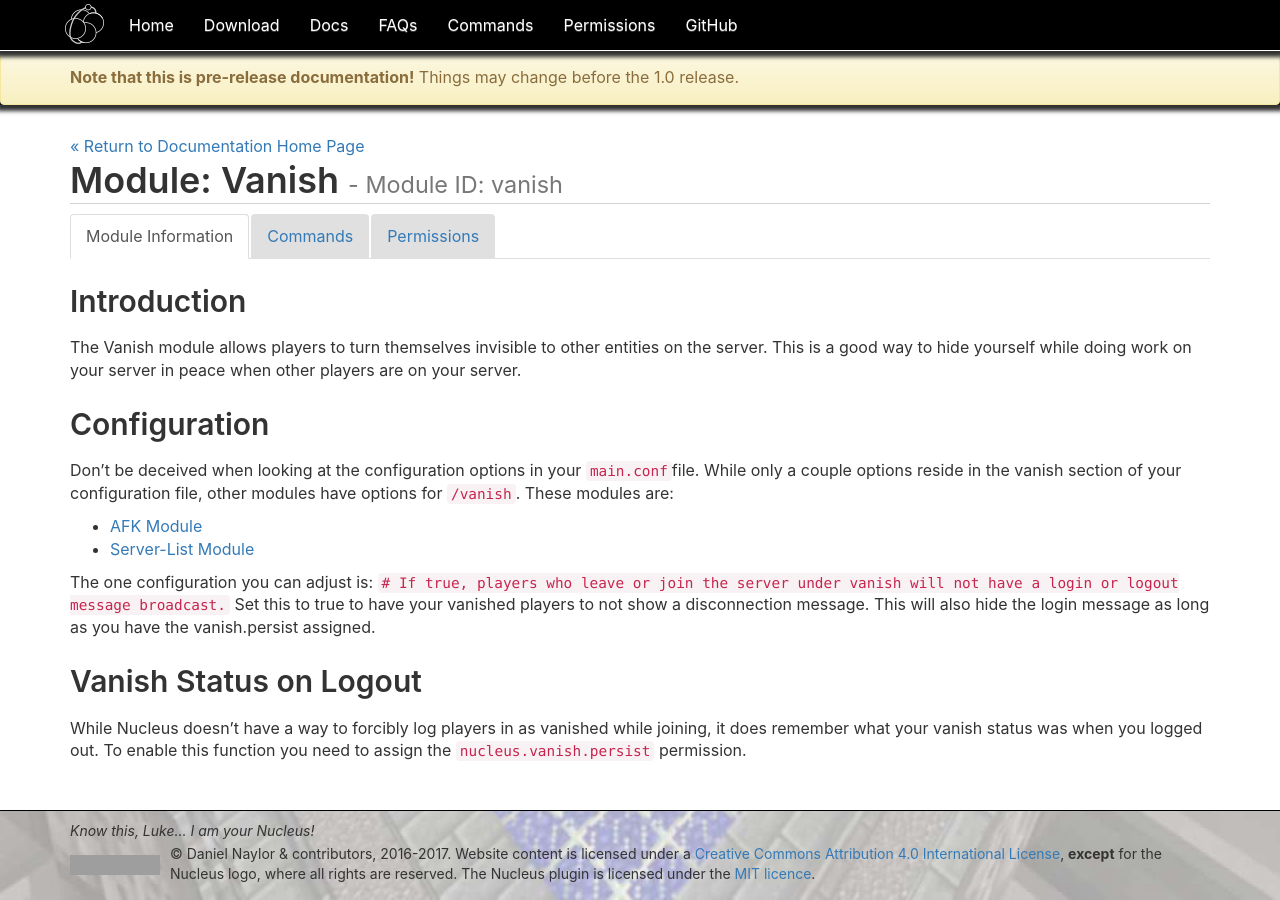
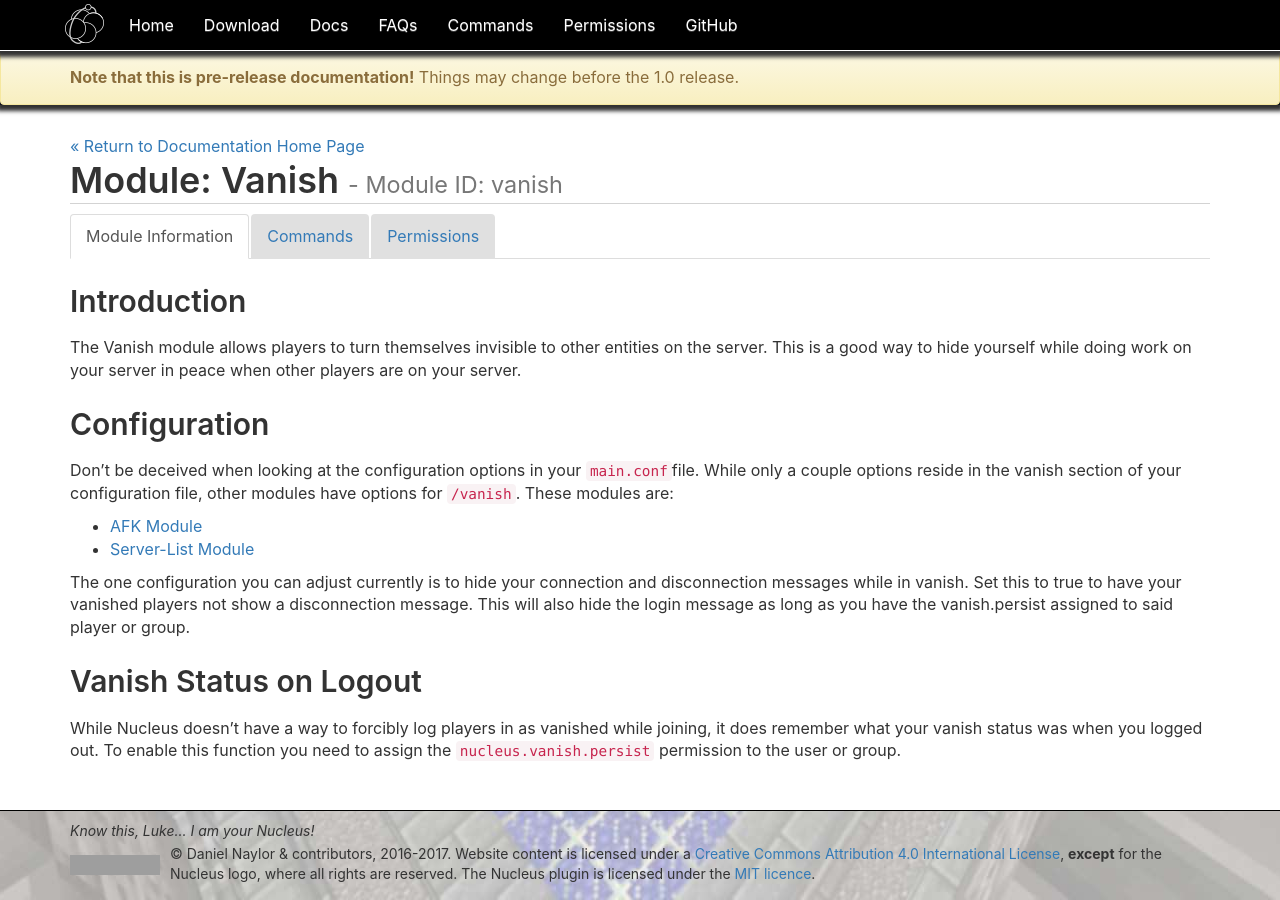
Before and after one commit to NucleusPowered/site-v1, a Jekyll site: the page built from docs/modules/vanish.md, in a window 1280 px wide. Built offline with Jekyll 4.4.1, drawn with Linux system fonts in a browser that asks for light colours; comment, search, counter and statistics services are not loaded; grey boxes are pictures that could not be loaded.

Commit message:
Forgot to save
Forgot this cleanup

```diff
--- a/docs/modules/vanish.md
+++ b/docs/modules/vanish.md
@@ -17,10 +17,8 @@
 * [AFK Module](afk.html)
 * [Server-List Module](serverlist.html)
 
-The one configuration you can adjust is:
-`# If true, players who leave or join the server under vanish will not have a login or logout message broadcast.`
-Set this to true to have your vanished players to not show a disconnection message. This will also hide the login message as long as you have the vanish.persist assigned.
+The one configuration you can adjust currently is to hide your connection and disconnection messages while in vanish. Set this to true to have your vanished players not show a disconnection message. This will also hide the login message as long as you have the vanish.persist assigned to said player or group.
 
 ## Vanish Status on Logout
 
-While Nucleus doesn't have a way to forcibly log players in as vanished while joining, it does remember what your vanish status was when you logged out. To enable this function you need to assign the `nucleus.vanish.persist` permission.
+While Nucleus doesn't have a way to forcibly log players in as vanished while joining, it does remember what your vanish status was when you logged out. To enable this function you need to assign the `nucleus.vanish.persist` permission to the user or group.
```
